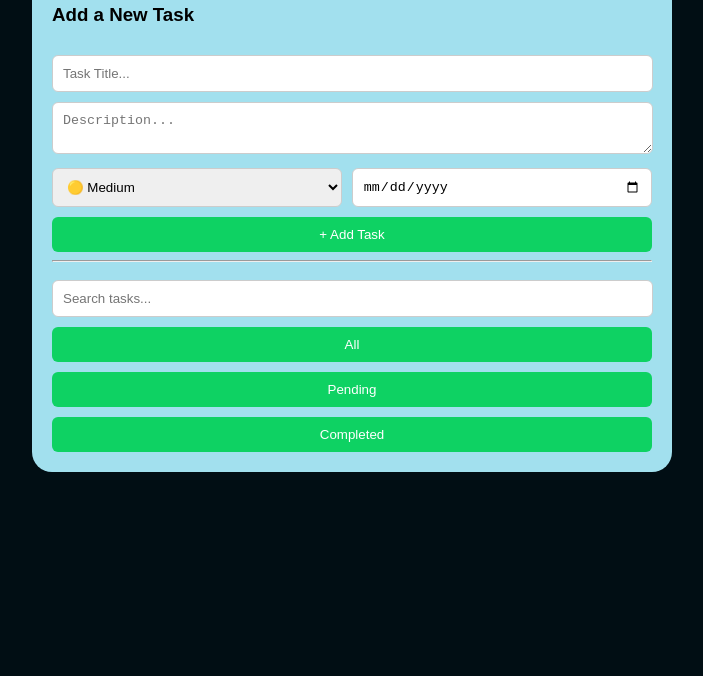
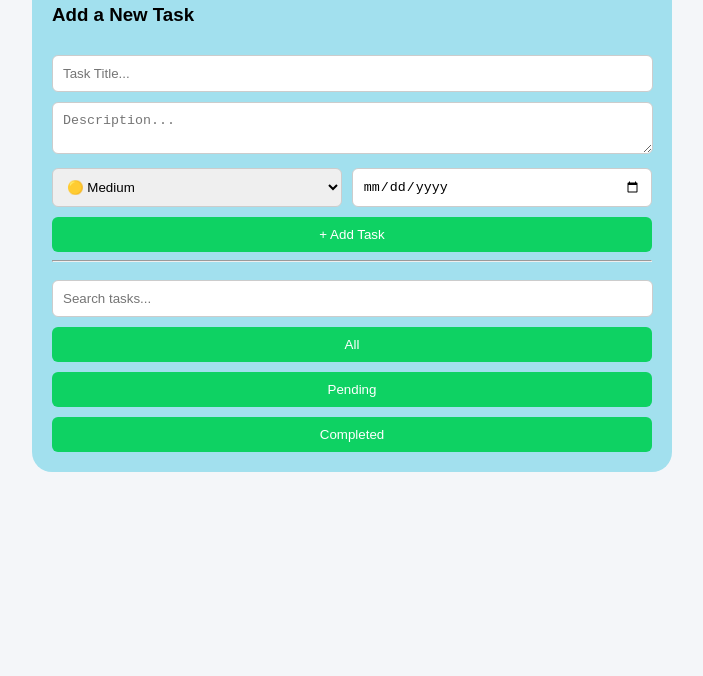
Before and after one commit to gulshancs/task-manager-html-css-js, a plain HTML site: page index.html in a window 1280 px wide. Shown: the part 124-800 px from the top of the page, without its empty margins (288-991 px from the left). Drawn offline with Linux system fonts and the light colour scheme.

Commit message:
Update style.css

```diff
--- a/style.css
+++ b/style.css
@@ -1,6 +1,6 @@
 body {
   font-family: Arial;
-  background: #010e14;
+  background: #f4f6f9;
 }
 
 .main-heading {
```
